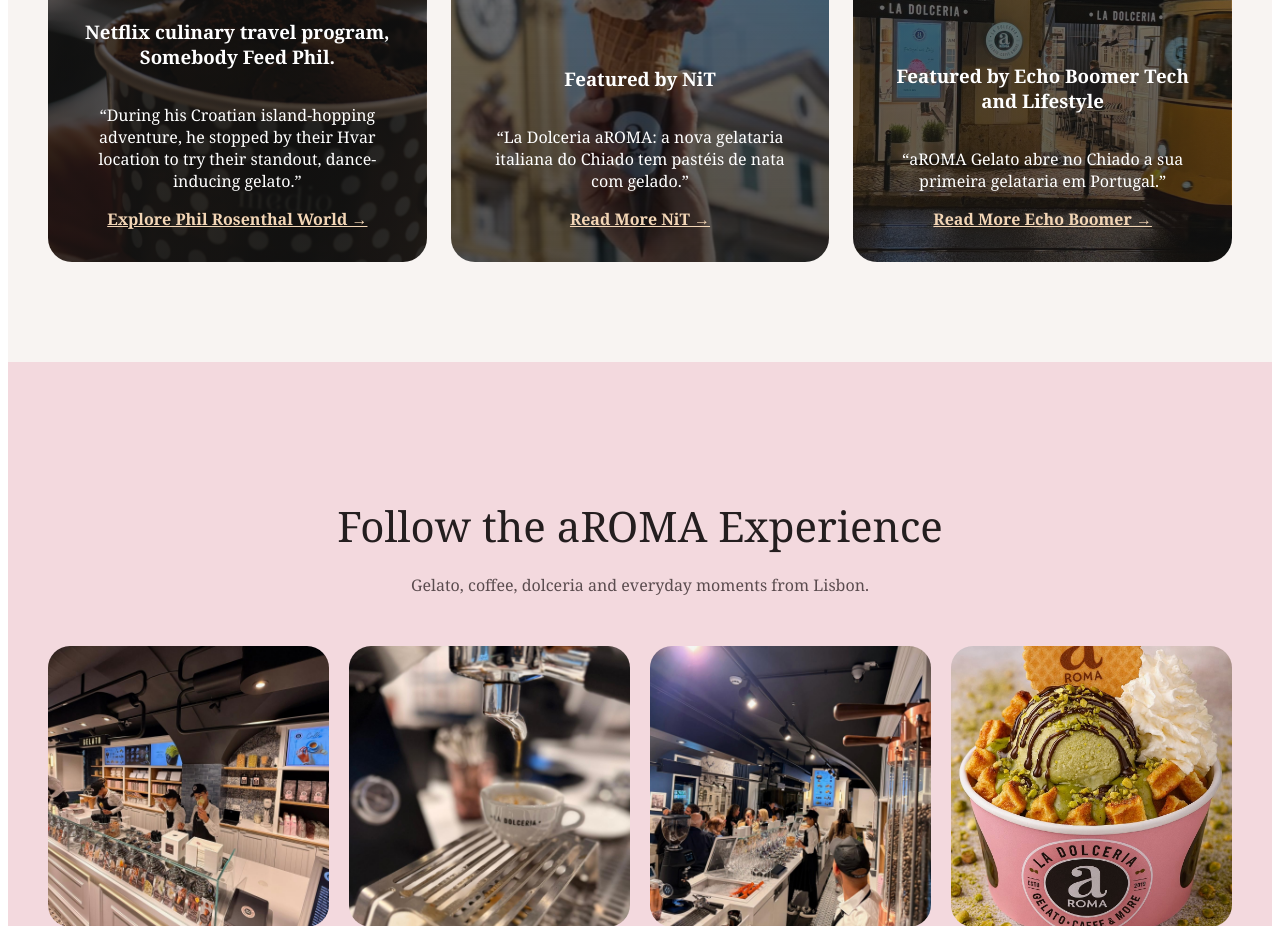
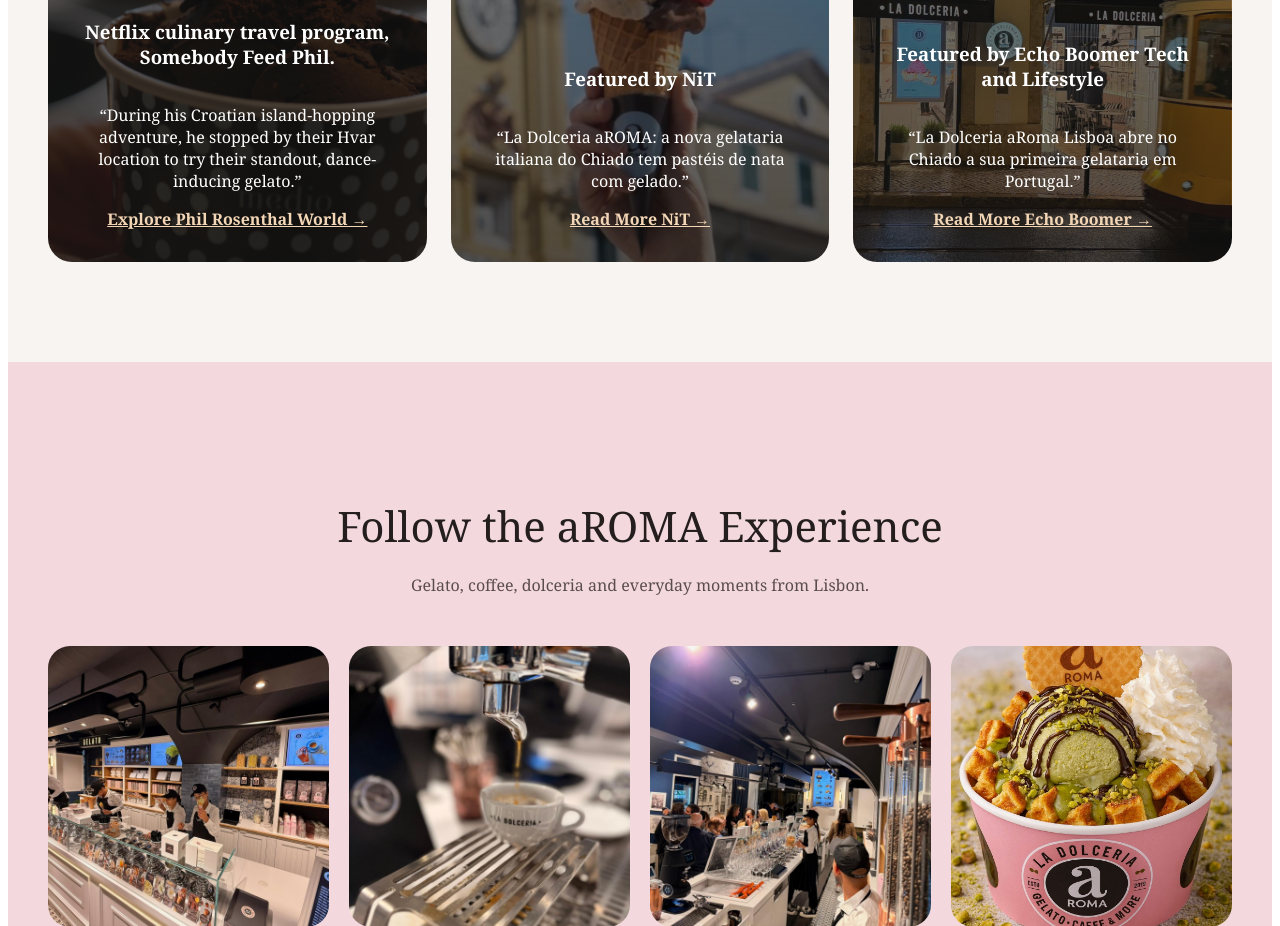
Before and after one commit to dalanca/aroma-gelato-lisbon, a React (Vite) app: page / in a window 1280 px wide. Shown: the part 6980-7906 px from the top of the page. Built offline with nearby package versions, Linux system fonts and the light colour scheme.

Commit message:
Update references to aRoma Gelato to La Dolceria

```diff
--- a/src/App.tsx
+++ b/src/App.tsx
@@ -834,7 +834,7 @@
         }}
       >
         <h3>Featured by Echo Boomer Tech and Lifestyle</h3>
-        <p>“aROMA Gelato abre no Chiado a sua primeira gelataria em Portugal.”</p>
+        <p>“La Dolceria aRoma Lisboa abre no Chiado a sua primeira gelataria em Portugal.”</p>
         <a href="https://echoboomer.pt/la-dolceria-aroma-chiado-primeira-loja-portugal/" target="_blank" style={{ color: "#f3d6b6", fontWeight: 600 }}>
           Read More Echo Boomer →
         </a>
@@ -970,7 +970,7 @@
     </div>
 
     <iframe
-      title="aROMA Gelato Lisbon Google Map"
+      title="La Dolceria aRoma Lisbon Google Map"
       loading="lazy"
       src="https://maps.google.com/maps?width=100%25&height=600&hl=en&q=Rua%20do%20Loreto%2018%20Lisboa&t=&z=15&ie=UTF8&iwloc=B&output=embed"
       width="100%"
```
